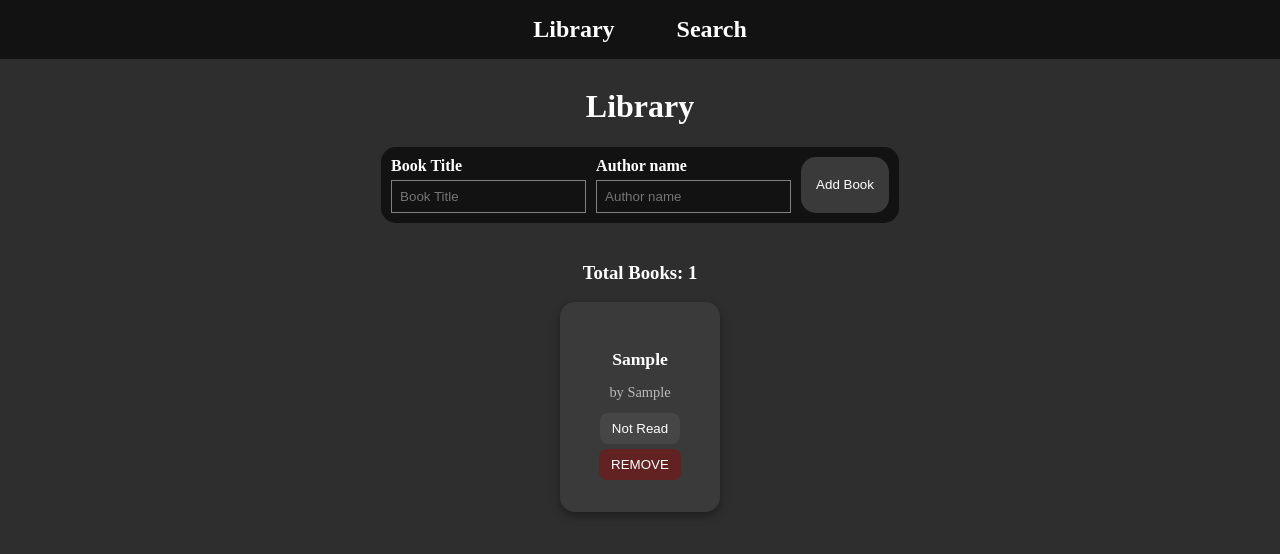
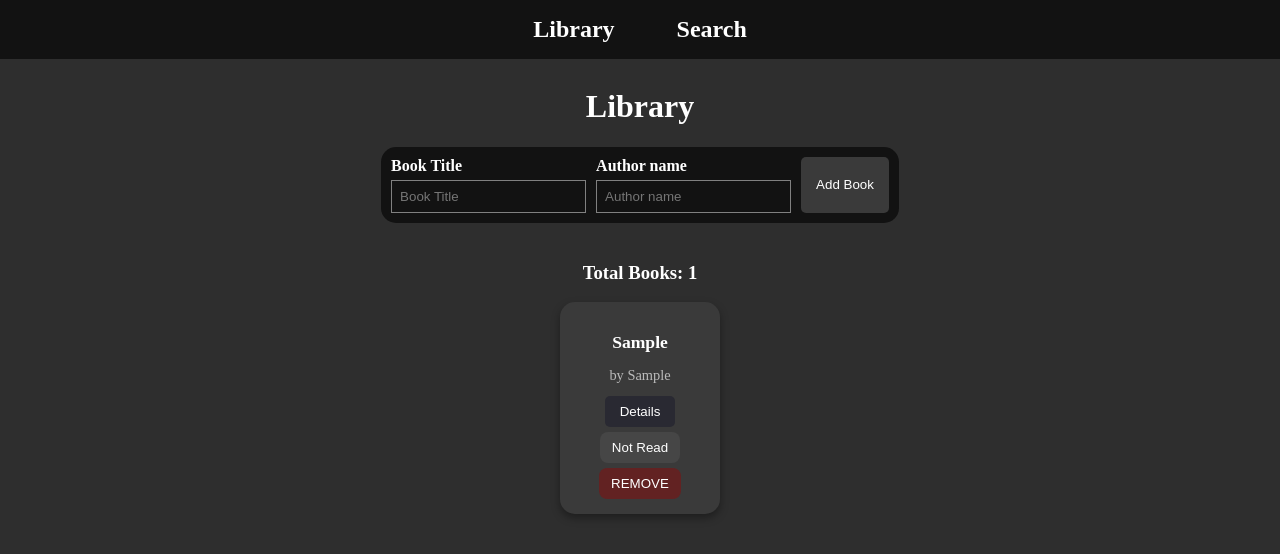
Before and after one commit to JacobRenne/vue-project, a Vue app: page /#/ in a window 1280 px wide. Both pictures are taken after typing "Sample", "Sample" into the empty fields and a click on the button "Add Book". Shown: the top 554 px of the page. Built offline with nearby package versions, Linux system fonts and the light colour scheme.

Commit message:
Add adress parameter details page

```diff
--- a/src/Composables.vue
+++ b/src/Composables.vue
@@ -5,9 +5,13 @@ import { ref, watch } from 'vue'
 
 export const library = ref([])
 
+if (JSON.parse(localStorage.getItem('library'))) {
+    library.value = JSON.parse(localStorage.getItem('library'))
+}
+
+
 watch(library, () => {
         localStorage.setItem("library", JSON.stringify(library.value))
-        console.log("library changed")
     },
     { deep: true }
 )
--- a/src/bookCard.vue
+++ b/src/bookCard.vue
@@ -14,11 +14,31 @@ const props = defineProps({
             <h2 class="book-title"> {{ book.title }}</h2>
             <p class="book-author">by {{ book.author }}</p>
         </div>
+        <RouterLink :to="`book/${book.id}`">
+            <button id="detail-button">Details</button>
+        </RouterLink>
+
         <button class="read-toggle" @click="$emit('change-read', book.id)" :style="{ background: book.readStatus ? 'green' : ''}">
             {{ book.readStatus ? "Read" : "Not Read" }}
         </button>
         <button class="remove-button" @click="$emit('remove-book', book.id)">
             REMOVE
         </button>
+
     </div>
 </template>
+
+<style>
+
+#detail-button {
+    padding: 8px 15px;
+	background: #0002204d;
+	color: white;
+	border: none;
+	cursor: pointer;
+	border-radius: 5px;
+    margin-bottom: 5px;
+}
+
+
+</style>
--- /dev/null
+++ b/src/views/BookDetails.vue
@@ -0,0 +1,35 @@
+<script setup>
+import { computed } from 'vue';
+import { useRoute } from 'vue-router';
+import { library } from '../Composables.vue';
+
+const route = useRoute()
+
+const bookDetails = computed(() => {
+    return library.value.find(book => book.id === route.params.id) || null;
+})
+
+
+</script>
+
+<template>
+    <div v-if="bookDetails" id="book-details">
+        <h2>{{ bookDetails.title }}</h2>
+        <p>Author: {{ bookDetails.author }}</p>
+    </div>
+    <p v-else>Book not found!</p>
+</template>
+
+<style>
+
+#book-details {
+    color: white;
+    width: fit-content;
+    height: fit-content;
+    padding: 30px;
+    margin-top: 20px;
+    background-color: #121212;
+    border-radius: 15px;
+}
+
+</style>
--- a/src/views/Library.vue
+++ b/src/views/Library.vue
@@ -3,7 +3,7 @@ import { addBook } from '../Composables.vue'
 import { library } from '../Composables.vue'
 import { ref } from 'vue'
 import { computed } from 'vue'
-import bookCard from '../bookCard.vue'
+import BookCard from '../BookCard.vue'
 
 const title = ref('')
 const author = ref('')
@@ -34,6 +34,7 @@ function removeBook(id) {
 
 const bookCount = computed(() => library.value.length)
 
+
 </script>
 
 <template>
@@ -57,7 +58,7 @@ const bookCount = computed(() => library.value.length)
 	<p v-if="library.length === 0" style="color: white;">Your library is empty. Consider adding some books!</p>
 
     <div class="book-list">
-        <bookCard
+        <BookCard
 		v-for="book in library"
 		:key="book.id"
 		:book="book"
@@ -108,7 +109,7 @@ const bookCount = computed(() => library.value.length)
 	color: white;
 	border: none;
 	cursor: pointer;
-	border-radius: 15px;
+	border-radius: 5px;
 }
 
 .book-form button:hover {
--- a/src/views/Search.vue
+++ b/src/views/Search.vue
@@ -19,6 +19,7 @@ async function searchBooks() {
 function removeBook(id) {
     searchArray.value = searchArray.value.filter((book) => book.key !== id)
 }
+
 
 
 </script>
```
Also changed, not shown: src/router.js (+4 -8 lines), 1 other file (tests, documents, lock files or other folders).
